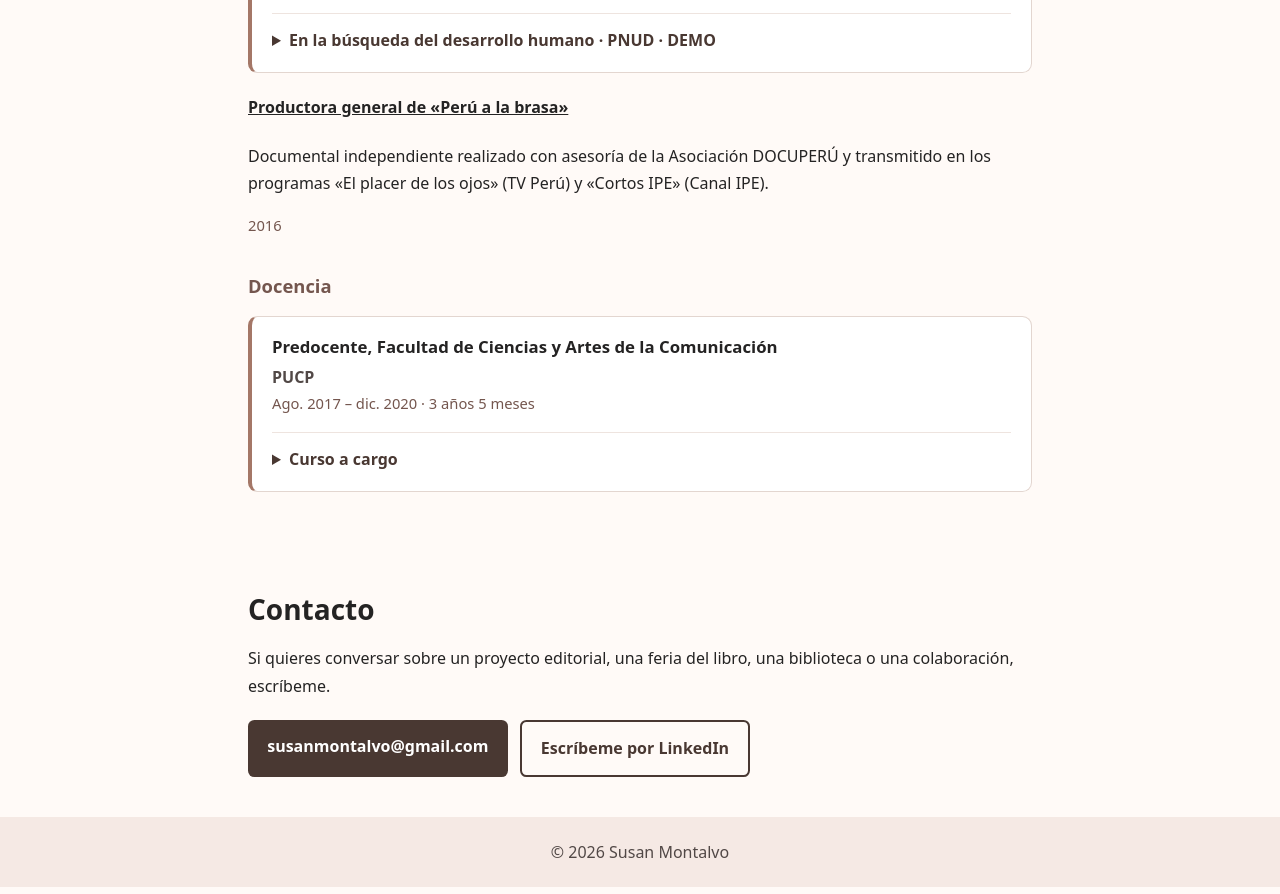
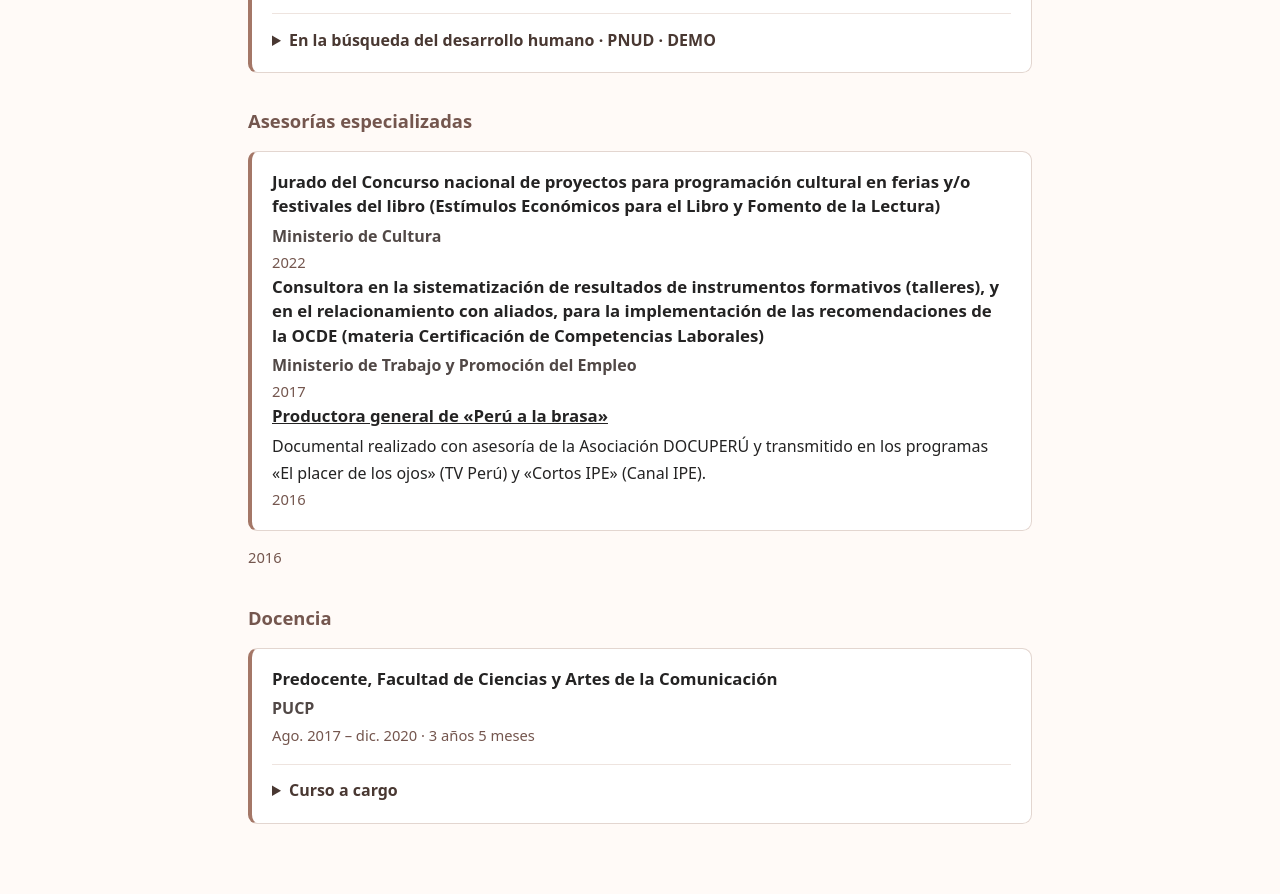
Before and after one commit to susan-montalvo/susan-montalvo.github.io, a plain HTML site: page index.html in a window 1280 px wide. Shown: the part 6448-7342 px from the top of the page. Drawn offline with Linux system fonts and the light colour scheme.

Commit message:
Update index.html

```diff
--- a/index.html
+++ b/index.html
@@ -2241,6 +2241,51 @@
           </article>
         </div>
 
+<div class="experience-group">
+  <h3 data-es="Asesorías especializadas" data-en="Specialized consulting">
+    Asesorías especializadas
+  </h3>
+
+  <article class="experience-card">
+
+    <h4
+      data-es="Jurado del Concurso nacional de proyectos para programación cultural en ferias y/o festivales del libro (Estímulos Económicos para el Libro y Fomento de la Lectura)"
+      data-en="Jury member of the National Contest for Cultural Programming Projects at Book Fairs and/or Festivals (Economic Incentives for Books and Reading Promotion)"
+    >
+      Jurado del Concurso nacional de proyectos para programación cultural en ferias y/o festivales del libro (Estímulos Económicos para el Libro y Fomento de la Lectura)
+    </h4>
+
+    <p class="experience-organization">
+      Ministerio de Cultura
+    </p>
+
+    <p
+      class="experience-period"
+      data-es="2022"
+      data-en="2022"
+    >
+      2022
+    </p>
+
+    <h4
+      data-es="Consultora en la sistematización de resultados de instrumentos formativos (talleres), y en el relacionamiento con aliados, para la implementación de las recomendaciones de la OCDE (materia Certificación de Competencias Laborales)"
+      data-en="Consultant for the systematization of training instrument results (workshops) and stakeholder engagement to implement OECD recommendations on Labor Competency Certification"
+    >
+      Consultora en la sistematización de resultados de instrumentos formativos (talleres), y en el relacionamiento con aliados, para la implementación de las recomendaciones de la OCDE (materia Certificación de Competencias Laborales)
+    </h4>
+
+    <p class="experience-organization">
+      Ministerio de Trabajo y Promoción del Empleo
+    </p>
+
+    <p
+      class="experience-period"
+      data-es="2017"
+      data-en="2017"
+    >
+      2017
+    </p>
+
     <h4
       data-es="Productora general de «Perú a la brasa»"
       data-en="Executive producer of «Perú a la brasa»"
@@ -2260,9 +2305,19 @@
       data-es="Documental realizado con asesoría de la Asociación DOCUPERÚ y transmitido en los programas «El placer de los ojos» (TV Perú) y «Cortos IPE» (Canal IPE)."
       data-en="Documentary produced with guidance from the DOCUPERÚ Association and broadcast on «El placer de los ojos» (TV Perú) and «Cortos IPE» (Canal IPE)."
     >
-  Documental independiente realizado con asesoría de la Asociación DOCUPERÚ y transmitido en los programas «El placer de los ojos» (TV Perú) y «Cortos IPE» (Canal IPE).
-</p>
-
+      Documental realizado con asesoría de la Asociación DOCUPERÚ y transmitido en los programas «El placer de los ojos» (TV Perú) y «Cortos IPE» (Canal IPE).
+    </p>
+
+    <p
+      class="experience-period"
+      data-es="2016"
+      data-en="2016"
+    >
+      2016
+    </p>
+
+  </article>
+</div>
 <p
   class="experience-period"
   data-es="2016"
```
Lines whose indentation alone changed are shown as unchanged.
